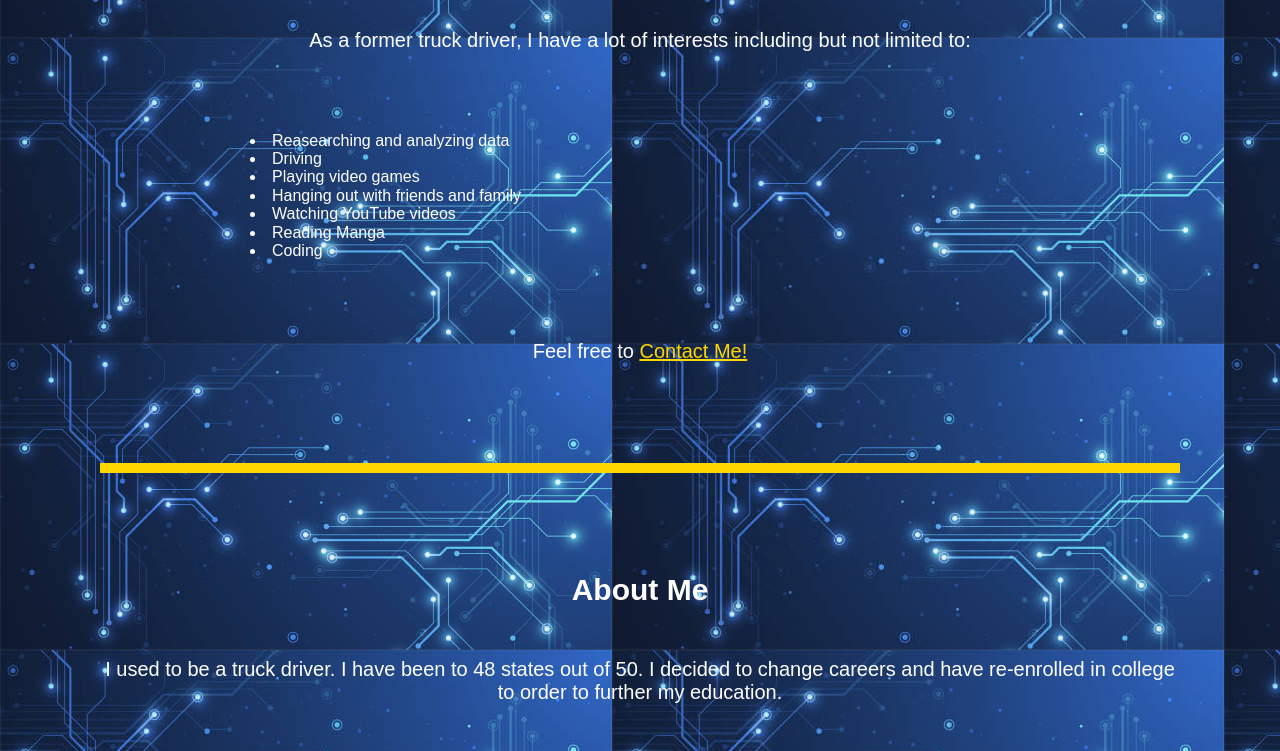
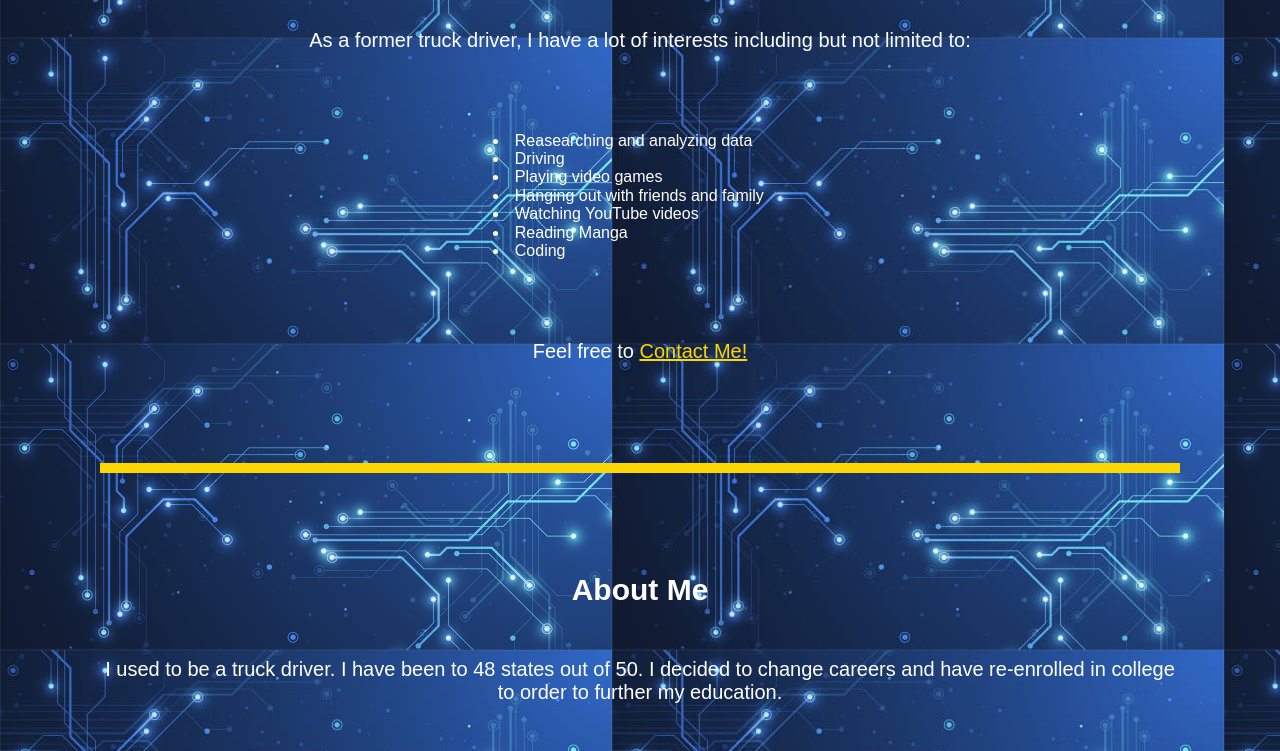
Before and after one commit to Jack-The-Developer/portfolio-project-2, a plain HTML site: page index.html in a window 1280 px wide. Shown: the part 880-1631 px from the top of the page. Drawn offline with nearby package versions, Linux system fonts and the light colour scheme; a web font is replaced by a local one.

Commit message:
created div containers for ul and ol and adjusted list position on page using div class.

```diff
--- a/index.html
+++ b/index.html
@@ -39,7 +39,7 @@
           <p>As a former truck driver, I have a lot of
           interests including but not limited to:</p>
 
-          <div>
+          <div class = "div-sentences">
 
             <ul>
 
@@ -62,7 +62,7 @@
 
     </section>
 
-    <hr class="gold">
+    <hr class= "gold">
 
     <section> <!--About Me-->
 
@@ -100,7 +100,7 @@
 
     </section>
 
-    <hr class="gold">
+    <hr class= "gold">
 
     <section id = "contact">  <!--Contact Me-->
 
@@ -110,7 +110,7 @@
 
           <p>I'm excited to hear from you!</p>
 
-          <div>
+          <div class = div-one-word>
 
             <ol>
 
--- a/style.css
+++ b/style.css
@@ -38,7 +38,7 @@ ul, ol	{
 
 div   {
 
-  margin-left: 250px;
+  margin: auto;
 
 }
 
@@ -118,3 +118,15 @@ img   {
   margin-bottom: -50px;
 
 }
+
+.div-one-word   {
+
+ width: 10%;
+
+}
+
+.div-sentences   {
+
+width: 23%;
+
+}
```
